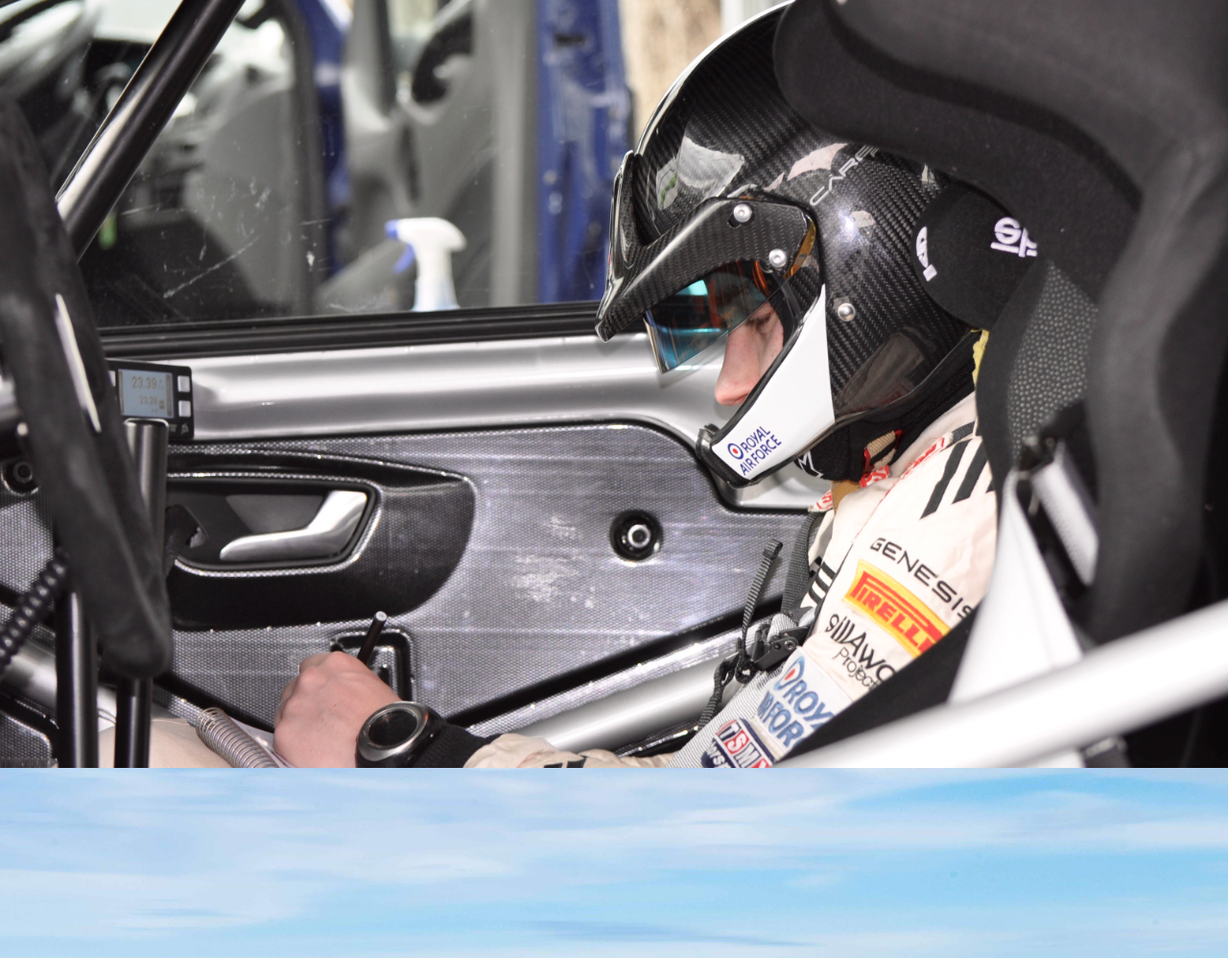
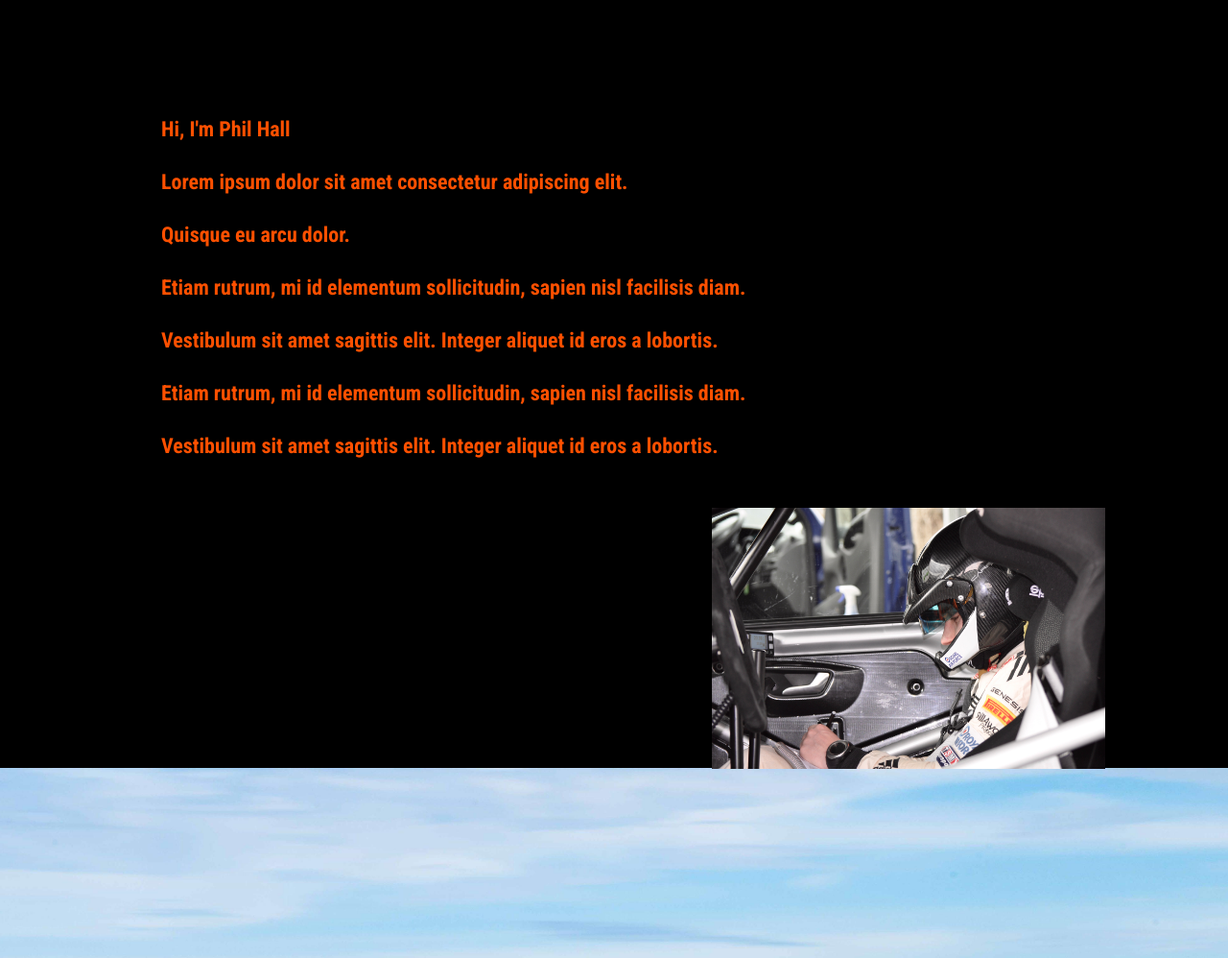
Before and after one commit to GeorgeDrayson/philhallrally.com, a PHP site: page / in a window 1280 px wide. Shown: the part 800-1798 px from the top of the page at 96% size. Run offline with PHP 8.4, Linux system fonts and the light colour scheme.

Commit message:
editing the about section with text, needs formatting

```diff
--- a/index.html
+++ b/index.html
@@ -20,7 +20,19 @@
   </header>
   <div class="page-div" id="Home">
   </div>
-  <div class="page-div" id="About">
+  <div id="About" class="page-div">
+    <div id="about-sub-div">
+      <ul>
+        <li> Hi, I'm Phil Hall</li>
+        <li>Lorem ipsum dolor sit amet consectetur adipiscing elit. </li>
+        <li>Quisque eu arcu dolor. </li>
+        <li>Etiam rutrum, mi id elementum sollicitudin, sapien nisl facilisis diam. </li>
+        <li>Vestibulum sit amet sagittis elit. Integer aliquet id eros a lobortis. </li>
+        <li>Etiam rutrum, mi id elementum sollicitudin, sapien nisl facilisis diam. </li>
+        <li>Vestibulum sit amet sagittis elit. Integer aliquet id eros a lobortis. </li>
+      </ul>
+      <img src="about-image.jpg">
+    </div>
   </div>
   <div class="page-div" id="Calendar">
   </div>
--- a/main.css
+++ b/main.css
@@ -1,6 +1,8 @@
 body, html {
   height: 100%;
   margin: 0;
+  background-color: black;
+  font-family: 'Roboto Condensed', sans-serif;
 }
 
 .container {
@@ -8,19 +10,7 @@ body, html {
   margin: 0 auto;
 }
 
-
-#nav li {
-float:left;
-}
-#nav a {
-display:block;
-text-align:center;
-width:150px; /* fixed width */
-text-decoration:none;
-}
-
 nav {
-  font-family: 'Roboto Condensed', sans-serif;
   font-size: 30px;
   position: fixed;
 }
@@ -59,8 +49,29 @@ nav a:hover {
   background-image: url("homepage-image4.jpeg");
 }
 
-#About {
-  background-image: url("about-image.jpg");
+#about-sub-div {
+  width: 80%;
+  margin: 0 auto;
+  color: #ff5000;
+  font-size: 22px;
+  padding: 100px;
+}
+
+#about-sub-div ul {
+  list-style-type: none;
+  text-align: left;
+}
+
+#about-sub-div li {
+  padding-bottom: 30px;
+}
+
+img[src="about-image.jpg"] {
+  max-width: 40%;
+  height: auto;
+  float: right;
+  clear: both;
+  display: inline-block;
 }
 
 #Calendar {
```
Also changed, not shown: about-image2.jpg (added), 2 other files.
